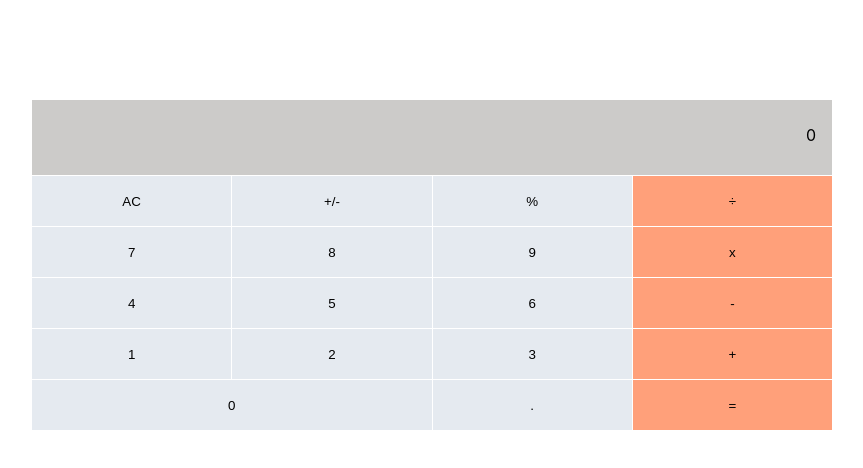
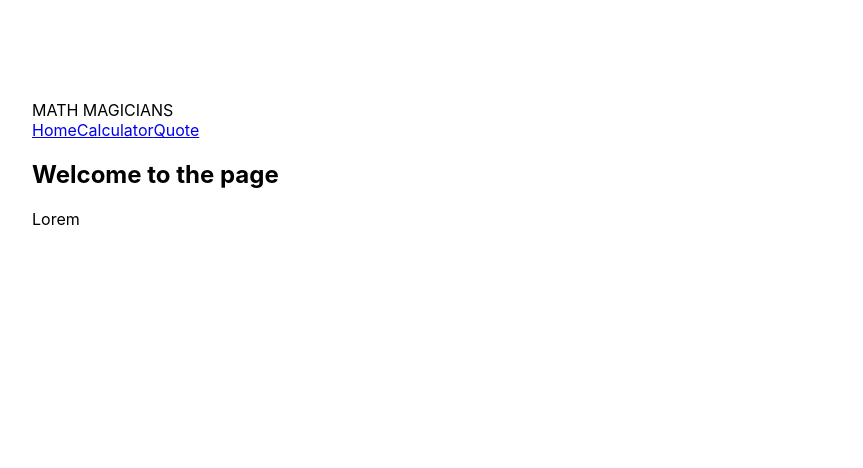
Before and after one commit to vflorin1995/Math, a React (Create React App) app: page / in a window 1280 px wide. Shown: the top 468 px of the page, without its empty margins (208-1071 px from the left). Built offline with nearby package versions, Linux system fonts and the light colour scheme.

Commit message:
Add router

```diff
--- a/package.json
+++ b/package.json
@@ -9,6 +9,7 @@
     "big.js": "^6.2.1",
     "react": "^18.2.0",
     "react-dom": "^18.2.0",
+    "react-router-dom": "^6.4.2",
     "react-scripts": "5.0.1",
     "web-vitals": "^2.1.4"
   },
--- a/src/App.js
+++ b/src/App.js
@@ -1,8 +1,19 @@
+import { BrowserRouter, Routes, Route } from 'react-router-dom';
 import Calculator from './Components/Calculator';
+import Nav from './Components/nav';
+import Home from './Components/home';
+import Quote from './Components/quote';
 
 function App() {
   return (
-    <Calculator />
+    <BrowserRouter>
+      <Nav />
+      <Routes>
+        <Route path="/" element={<Home />} />
+        <Route path="/calculator" element={<Calculator />} />
+        <Route path="/quote" element={<Quote />} />
+      </Routes>
+    </BrowserRouter>
   );
 }
 
--- /dev/null
+++ b/src/Components/home.js
@@ -0,0 +1,10 @@
+import React from 'react';
+
+const Home = () => (
+  <div>
+    <h2>Welcome to the page</h2>
+    <p>Lorem</p>
+  </div>
+);
+
+export default Home;
--- /dev/null
+++ b/src/Components/nav.js
@@ -0,0 +1,15 @@
+import React from 'react';
+import { Link } from 'react-router-dom';
+
+const Nav = () => (
+  <nav>
+    <div>MATH MAGICIANS</div>
+    <div>
+      <Link to="/">Home</Link>
+      <Link to="/calculator">Calculator</Link>
+      <Link to="/quote">Quote</Link>
+    </div>
+  </nav>
+);
+
+export default Nav;
--- /dev/null
+++ b/src/Components/quote.js
@@ -0,0 +1,10 @@
+import React from 'react';
+
+const Quote = () => (
+  <div>
+    <h2>Welcome to the page</h2>
+    <p>Lorem</p>
+  </div>
+);
+
+export default Quote;
```
Also changed, not shown: 1 other file (tests, documents, lock files or other folders).
